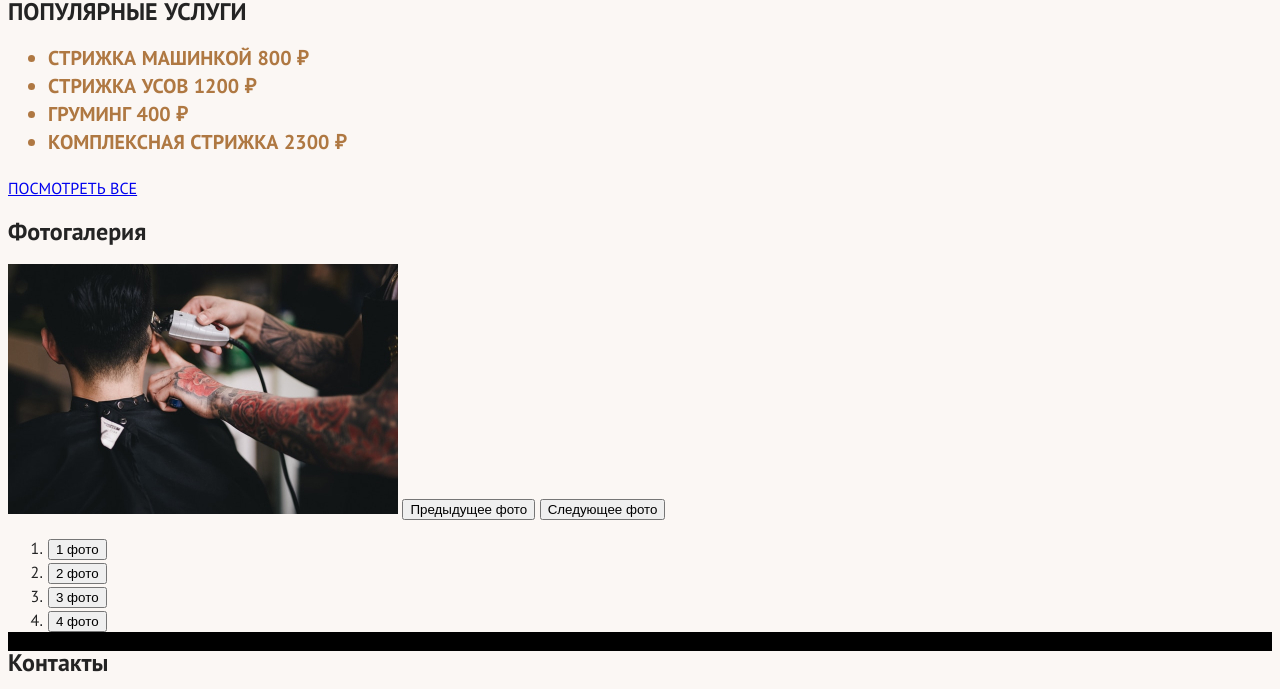
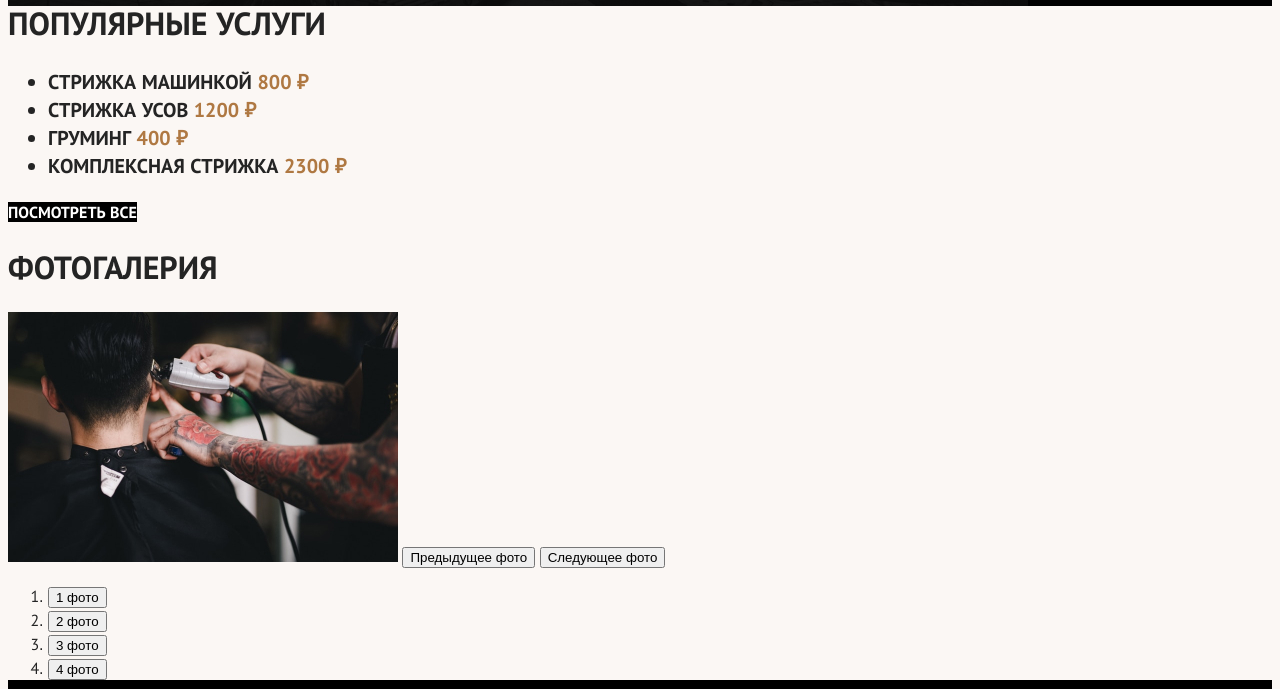
Before and after one commit to etrifonova/barbershop-htmlacademy, a plain HTML site: page index.html in a window 1280 px wide. Shown: the part 834-1523 px from the top of the page. Drawn offline with Linux system fonts and the light colour scheme.

Commit message:
Update index

```diff
--- a/index.html
+++ b/index.html
@@ -71,7 +71,7 @@
         <div class="index-columns">
 
             <section class="services">
-                <h2 class="services"-title>Популярные услуги</h2>
+                <h2 class="services-title">Популярные услуги</h2>
                 <ul class="services-list">
                     <li class="services-item">
                         <span class="services-name">Стрижка машинкой</span>
--- a/styles/style.css
+++ b/styles/style.css
@@ -52,8 +52,17 @@ body {
 
 .button {
     font-family: inherit;
+    font-size: 16px;
+    line-height: 16px;
+    font-weight: 700;
+    text-align: center;
+    color: #FFFFFF;
+    background-color: #000000;
+    text-decoration: none;
+    text-transform: uppercase;
+}
 
-}
+
 
 .page-header {
     color: #FFFFFF;
@@ -92,19 +101,6 @@ body {
     text-transform: uppercase;
 }
 
-.services {
-    text-transform: uppercase;
-}
-
-.services-list {
-    font-size: 20px;
-    line-height: 28px;
-    font-weight: 700;
-}
-.services-item {
-    color: #AF7842;
-}
-
 
 /* Index columns */
 
@@ -113,6 +109,50 @@ body {
     background-color: #FBF7F4;
     background-image: url("/");
 }
+
+.services {
+    text-transform: uppercase;
+}
+
+.services-title {
+    font-size: 32px;
+    line-height: 35px;
+    font-weight: 700;
+}
+
+.services-list {
+    font-size: 20px;
+    line-height: 28px;
+    font-weight: 700;
+}
+.services-prices {
+    color: #AF7842;
+}
+
+.gallery-title {
+    line-height: 35px;
+    font-size: 32px;
+    font-weight: 700;
+    text-transform: uppercase;
+}
+
+
+.contacts {
+    font-weight: 700;
+}
+
+.contacts-title {
+    line-height: 35px;
+    font-size: 32px;
+}
+
+.contacts-subtitle {
+}
+.contacts-address-text {
+}
+.contacts-phone {
+}
+
 /* Получившейся обёртке зададим фоновое изображение, фоновый цвет и цвет текста. - ГДЕ ТАМ ФОНОВОЕ ИЗОБРАЖЕНИЕ????!!!! */
 
 /* КАТАЛОГ */
@@ -139,16 +179,18 @@ body {
 }
 .advantages-description {
 }
+
+.services-item {
+}
 .services-name {
 }
-.services-prices {
-}
+
+
 .button-all {
 }
 .gallery {
 }
-.gallery-title {
-}
+
 .slider-image {
 }
 .slider-button {
@@ -164,16 +206,6 @@ body {
 .slider-pagination-button {
 }
 .slider-pagination-button-current {
-}
-.contacts {
-}
-.contacts-title {
-}
-.contacts-subtitle {
-}
-.contacts-address-text {
-}
-.contacts-phone {
 }
 .contacts-schedule {
 }
```
